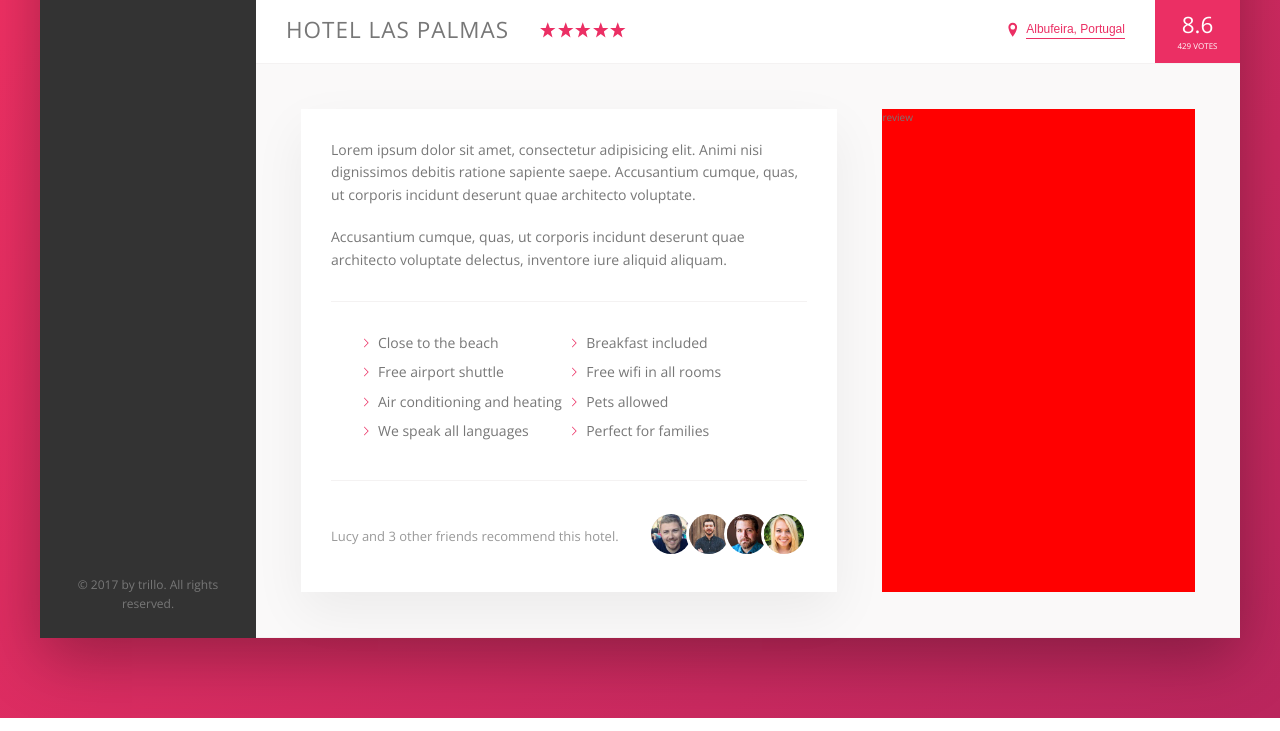
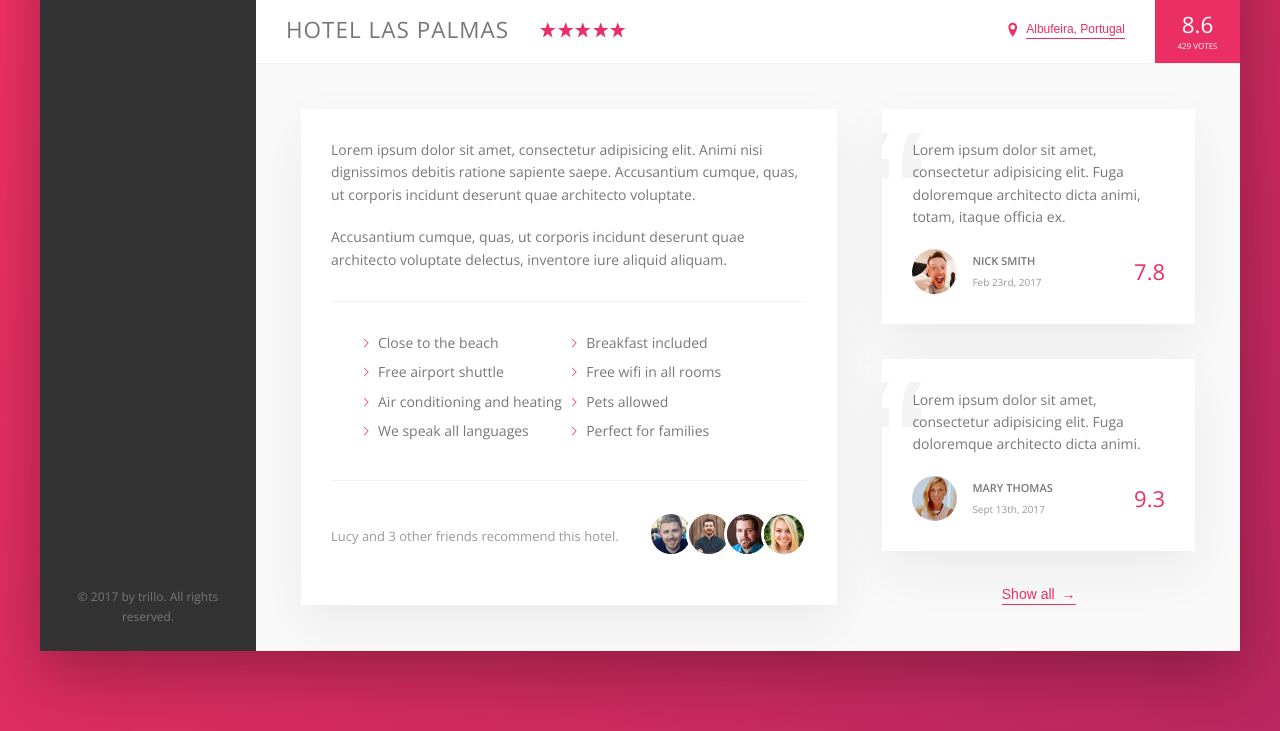
Before and after one commit to Jiaying330/Trillo, a website: page starter/index.html in a window 1280 px wide. Shown: the part 538-1269 px from the top of the page. Drawn offline with nearby package versions, Linux system fonts and the light colour scheme.

Commit message:
user review section

```diff
--- a/starter/index.html
+++ b/starter/index.html
@@ -192,7 +192,47 @@
                 </div>
               </div>
             </div>
-            <div class="user-reviews">review</div>
+            <div class="user-reviews">
+              <figure class="review">
+                <blockquote class="review__text">
+                  Lorem ipsum dolor sit amet, consectetur adipisicing elit. Fuga
+                  doloremque architecto dicta animi, totam, itaque officia ex.
+                </blockquote>
+                <figcaption class="review__user">
+                  <img
+                    src="img/user-1.jpg"
+                    alt="User 1"
+                    class="review__photo"
+                  />
+                  <div class="review__user-box">
+                    <p class="review__user-name">Nick Smith</p>
+                    <p class="review__user-date">Feb 23rd, 2017</p>
+                  </div>
+                  <div class="review__rating">7.8</div>
+                </figcaption>
+              </figure>
+
+              <figure class="review">
+                <blockquote class="review__text">
+                  Lorem ipsum dolor sit amet, consectetur adipisicing elit. Fuga
+                  doloremque architecto dicta animi.
+                </blockquote>
+                <figcaption class="review__user">
+                  <img
+                    src="img/user-2.jpg"
+                    alt="User 1"
+                    class="review__photo"
+                  />
+                  <div class="review__user-box">
+                    <p class="review__user-name">Mary Thomas</p>
+                    <p class="review__user-date">Sept 13th, 2017</p>
+                  </div>
+                  <div class="review__rating">9.3</div>
+                </figcaption>
+              </figure>
+
+              <button class="btn-inline">Show all <span>&rarr;</span></button>
+            </div>
           </div>
         </main>
       </div>
--- a/starter/sass/_components.scss
+++ b/starter/sass/_components.scss
@@ -250,8 +250,17 @@
   cursor: pointer;
   transition: all 0.2s;
 
+  & span {
+    margin-left: 3px;
+    transition: margin-left 0.2s;
+  }
+
   &:hover {
     color: var(--color-grey-dark-1);
+
+    & span {
+      margin-left: 8px;
+    }
   }
 
   &:focus {
@@ -318,6 +327,8 @@
   color: var(--color-grey-dark-3);
   display: flex;
   align-items: center;
+  position: relative;
+  overflow: hidden;
 
   &__count {
   }
@@ -336,3 +347,69 @@
     }
   }
 }
+
+.review {
+  background-color: #fff;
+  box-shadow: var(--shadow-light);
+  padding: 3rem;
+  margin-bottom: 3.5rem;
+  position: relative;
+  overflow: hidden;
+
+  @media only screen and (max-width: $bp-medium) {
+    padding: 2rem;
+    margin-bottom: 3rem;
+  }
+
+  &__text {
+    margin-bottom: 2rem;
+    z-index: 10;
+    position: relative;
+  }
+
+  &__user {
+    display: flex;
+    align-items: center;
+  }
+
+  &__photo {
+    height: 4.5rem;
+    width: 4.5rem;
+    border-radius: 50%;
+    margin-right: 1.5rem;
+  }
+
+  &__user-box {
+    margin-right: auto;
+  }
+
+  &__user-name {
+    font-size: 1.1rem;
+    font-weight: 600;
+    text-transform: uppercase;
+    margin-bottom: 0.4rem;
+  }
+
+  &__user-date {
+    font-size: 1rem;
+    color: var(--color-grey-dark-3);
+  }
+
+  &__rating {
+    color: var(--color-primary);
+    font-size: 2.2rem;
+    font-weight: 300;
+  }
+
+  &::before {
+    content: "\201C";
+    position: absolute;
+    top: -0.75rem;
+    left: -2rem;
+    line-height: 1;
+    font-size: 20rem;
+    color: var(--color-grey-light-2);
+    font-family: sans-serif;
+    z-index: 1;
+  }
+}
--- a/starter/sass/_layout.scss
+++ b/starter/sass/_layout.scss
@@ -41,6 +41,7 @@
   padding: 4.5rem;
   background-color: var(--color-grey-light-1);
   border-bottom: var(--line);
+  font-size: 1.4rem;
 }
 
 .description {
@@ -48,11 +49,14 @@
   box-shadow: var(--shadow-light);
   flex: 0 0 60%;
   margin-right: 4.5rem;
-  font-size: 1.4rem;
+  // font-size: 1.4rem;
   padding: 3rem;
 }
 
 .user-reviews {
-  background-color: red;
   flex: 1;
+
+  display: flex;
+  flex-direction: column;
+  align-items: center;
 }
```
Also changed, not shown: starter/css/style.css.
